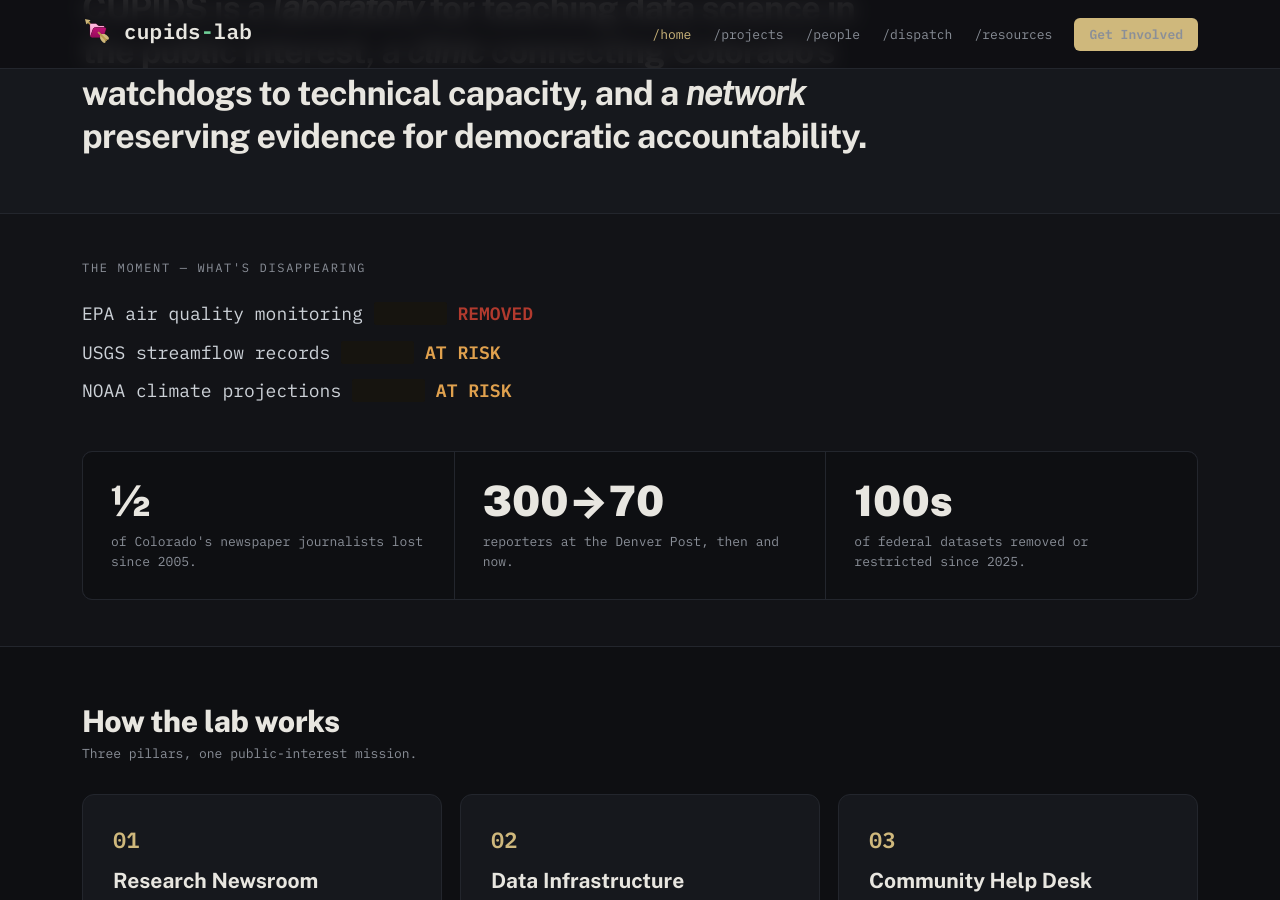
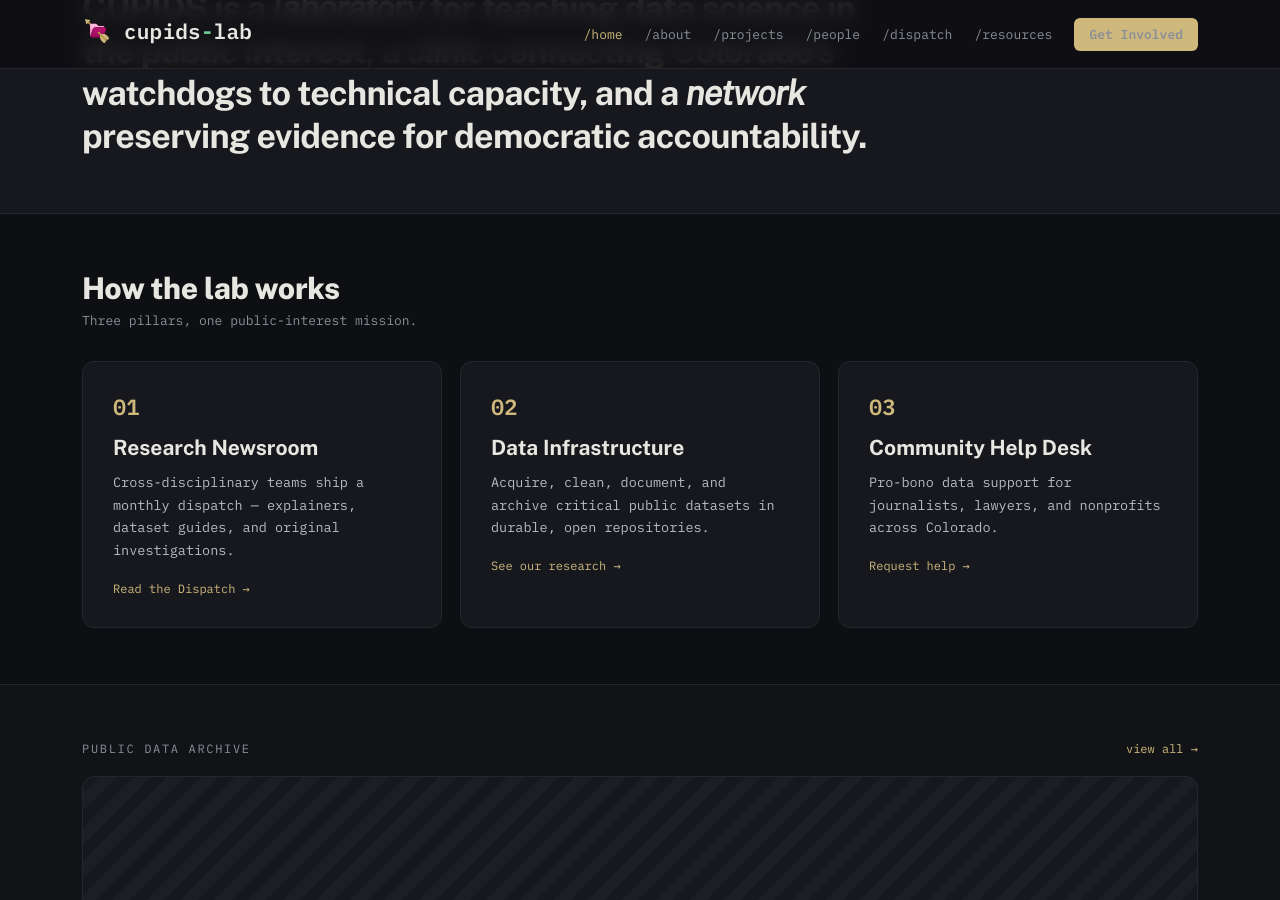
Before and after one commit to CUPIDS-Lab/cupids-lab.github.io, a Jekyll site: the page built from _pages/index.md, in a window 1280 px wide and 900 px high, scrolled down 624 px. Built offline with Jekyll 4.4.1, drawn with Linux system fonts in a browser that asks for light colours.

Commit message:
Add /about page; disclose AI use in /policies
Create a new top-level About page (/about) that:
- moves "the moment — what's disappearing" off the home landing into a
  reusable component (_includes/components/moment.html) sourced from a new
  single-source data file (_data/moment.yml)
- states the mission (pulled from site.mission, not re-typed), values, and
  motivation of the lab
- introduces the predecessor COLUMN lab (Colorado Laboratory for Users,
  Media, and Networks) and its researchers and alumni
- ends with a CTA hand-off hook to /get-involved/

Wire /about into primary navigation (footer mirrors it automatically).

Update /policies with two AI-use disclosures:
- "Built with AI — and accountable for it": how the site is designed and
  maintained with AI assistance, with named human accountability and an
  auditable open-source history
- "Responsible AI in the tools we build": responsible-AI commitments for
  tool building and evaluation (Model Cards, NIST AI RMF, humans in the
  loop, sensitive material kept off third-party AI, no AI source surveillance)

Co-Authored-By: Claude Opus 4.8 <noreply@anthropic.com>
Claude-Session: https://claude.ai/code/session_01Loat6qtPTJDnppX7H827KX

```diff
--- a/_data/navigation.yml
+++ b/_data/navigation.yml
@@ -3,6 +3,7 @@
 # `footer_extra`, so the nav and footer never drift apart.
 primary:
   - { label: "/home",      url: "/",           key: home }
+  - { label: "/about",     url: "/about/",     key: about }
   - { label: "/projects",  url: "/projects/",  key: projects }
   - { label: "/people",    url: "/people/",    key: people }
   - { label: "/dispatch",  url: "/dispatch/",  key: dispatch }
--- a/_layouts/home.html
+++ b/_layouts/home.html
@@ -13,23 +13,6 @@ layout: default
   <div class="band__inner">
     <div class="kicker kicker--gold">Our mission <img class="mark-accent spark" src="{{ '/assets/brand/mark.svg' | relative_url }}" alt="" role="button" tabindex="0" aria-label="folder with arrow"></div>
     <p class="mission">{{ site.mission }}</p>
-  </div>
-</section>
-
-<!-- the moment -->
-<section class="band band--alt">
-  <div class="band__inner band__inner--tight">
-    <div class="kicker">{{ h.moment.kicker }}</div>
-    <div class="ledger">
-      {%- for row in h.moment.ledger %}
-      {{ row.label }} <span class="redact">&#9608;&#9608;&#9608;&#9608;&#9608;&#9608;</span> <span class="tag-strong" style="color: {{ row.tone | bullet_color }};">{{ row.status }}</span>{% unless forloop.last %}<br>{% endunless %}
-      {%- endfor %}
-    </div>
-    <div class="stats">
-      {%- for st in h.moment.stats %}
-      <div class="stat"><div class="stat__num">{{ st.num }}</div><div class="stat__label">{{ st.label }}</div></div>
-      {%- endfor %}
-    </div>
   </div>
 </section>
 
--- a/_pages/index.md
+++ b/_pages/index.md
@@ -4,18 +4,9 @@ permalink: /
 nav: home
 # Hero, mission, and description live in _config.yml; the featured project is
 # inherited from _projects/ (featured: true). This file holds only the
-# home-specific showcase content below.
+# home-specific showcase content below. ("The moment — what's disappearing"
+# moved to the About page; it now lives in _data/moment.yml.)
 home:
-  moment:
-    kicker: "The moment — what's disappearing"
-    ledger:
-      - { label: "EPA air quality monitoring", status: "REMOVED", tone: red }
-      - { label: "USGS streamflow records", status: "AT RISK", tone: amber }
-      - { label: "NOAA climate projections", status: "AT RISK", tone: amber }
-    stats:
-      - { num: "½", label: "of Colorado's newspaper journalists lost since 2005." }
-      - { num: "300→70", label: "reporters at the Denver Post, then and now." }
-      - { num: "100s", label: "of federal datasets removed or restricted since 2025." }
   pillars_heading: "How the lab works"
   pillars_sub: "Three pillars, one public-interest mission."
   featured:
```
Also changed, not shown: _data/moment.yml (added, +12 -0 lines), _includes/components/moment.html (added, +20 -0 lines), _pages/about.md (added, +61 -0 lines), _pages/policies.md (+17 -0 lines).
